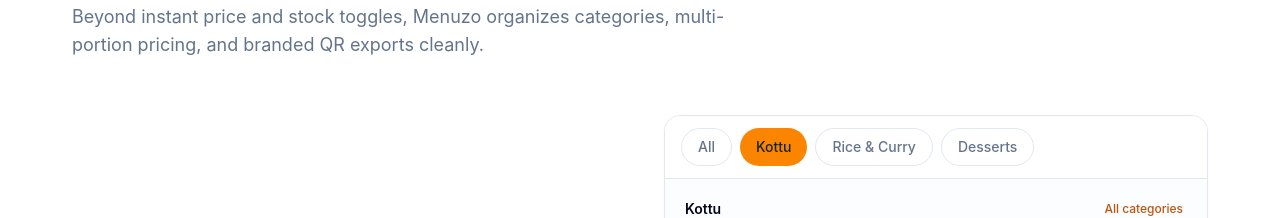
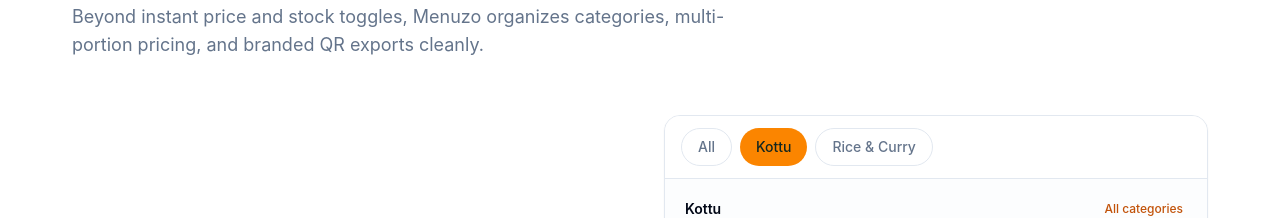
Before and after one commit to shazzann/Menuzo, a React (Vite) app: page / in a window 1280 px wide. Shown: the part 2160-2378 px from the top of the page. Built offline with nearby package versions, Linux system fonts and the light colour scheme; no server answers; the database is empty.

Commit message:
refactor(landing): remove Desserts category from ProductShowcaseSection Beat 1

```diff
--- a/src/components/landing/ProductShowcaseSection.tsx
+++ b/src/components/landing/ProductShowcaseSection.tsx
@@ -9,7 +9,6 @@ const showcaseCategories: Category[] = [
   { id: 'all', name: 'All' },
   { id: 'kottu', name: 'Kottu' },
   { id: 'rice', name: 'Rice & Curry' },
-  { id: 'desserts', name: 'Desserts' },
 ];
 
 const showcaseItems: FoodItem[] = [
@@ -69,32 +68,6 @@ const showcaseItems: FoodItem[] = [
     discount: 0,
     isAvailable: true,
     isSpecialOffer: false,
-  },
-  {
-    id: 'showcase-sundae',
-    name: 'Chocolate Fudge Sundae',
-    description: 'Velvety vanilla scoops topped with warm chocolate fudge.',
-    tagline: 'Rich hot fudge topping',
-    image: '/Landing/food-chocolate-sundae.webp',
-    category: 'desserts',
-    originalPrice: 750,
-    finalPrice: 750,
-    discount: 0,
-    isAvailable: true,
-    isSpecialOffer: false,
-  },
-  {
-    id: 'showcase-cinnamon-roll',
-    name: 'Glazed Cinnamon Roll',
-    description: 'Warm baked swirl finished with vanilla bean glaze.',
-    tagline: 'Fresh morning bake',
-    image: '/Landing/audience-bakery.webp',
-    category: 'desserts',
-    originalPrice: 680,
-    finalPrice: 590,
-    discount: 13,
-    isAvailable: true,
-    isSpecialOffer: true,
   },
 ];
 
```
Also changed, not shown: 133 other files (tests, documents, lock files or other folders).
